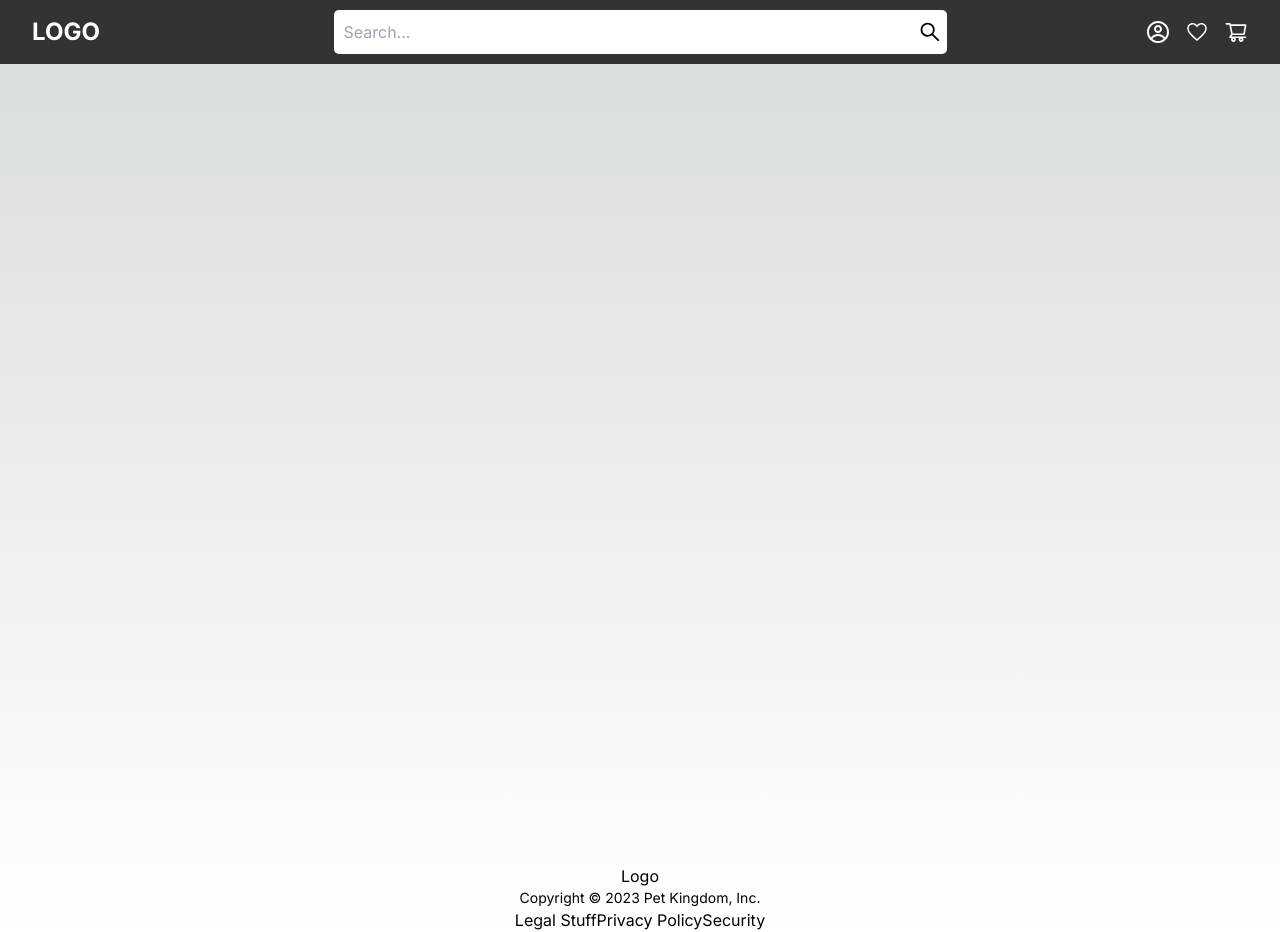
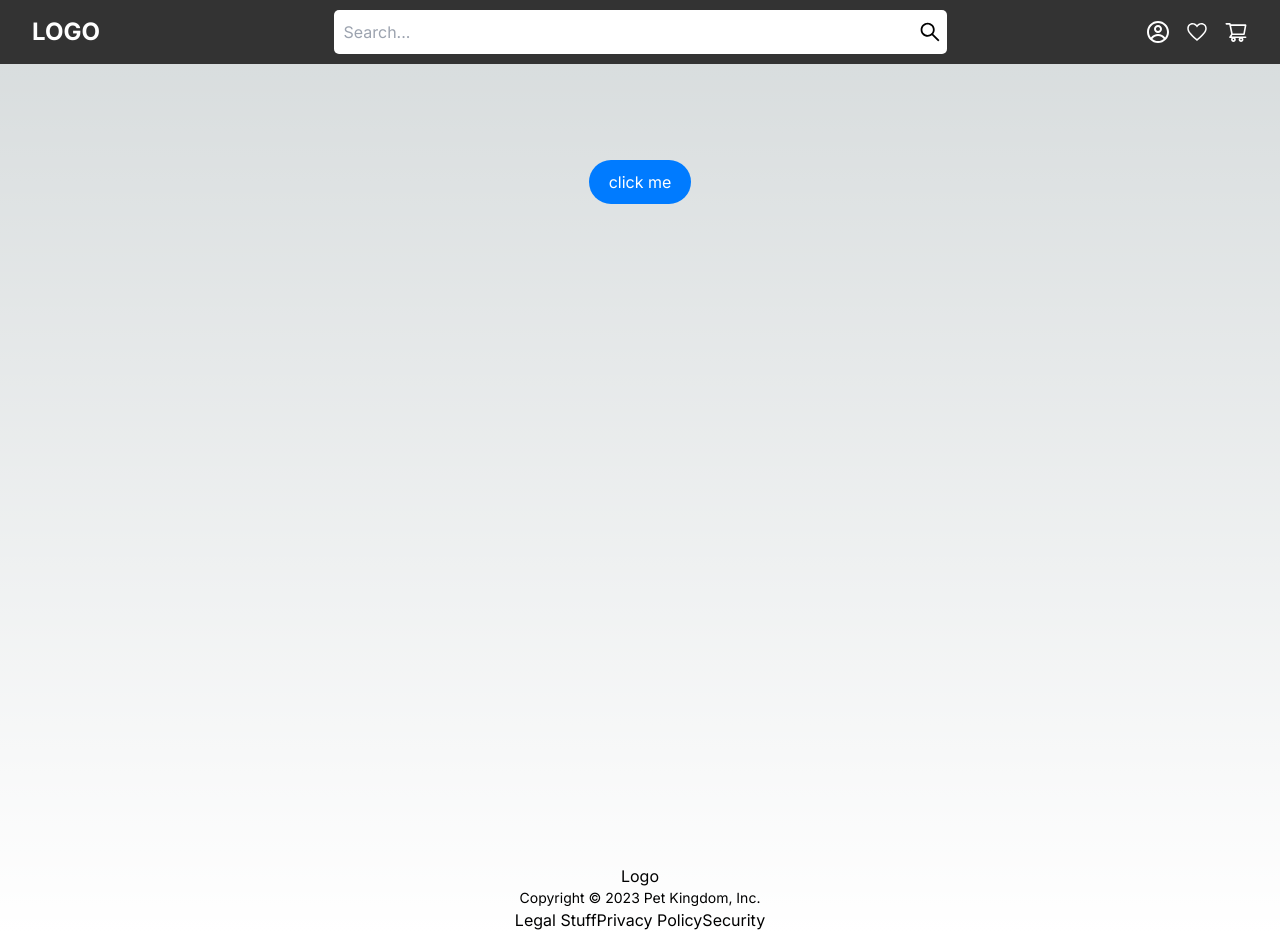
Before and after one commit to SaraDonaldson/pet-kingdom, a Next.js app in the folder pet-kingdom/: page / in a window 1280 px wide. Built offline with nearby package versions, Linux system fonts and the light colour scheme.

Commit message:
Modify custom Button component , add dynamic routing / functional button

```diff
--- /dev/null
+++ b/pet-kingdom/Components/Common/Button/Button.module.css
@@ -0,0 +1,19 @@
+
+
+.button {
+    padding: 10px 20px;
+    background-color: #007bff;
+    color: white;
+    text-align: center;
+    cursor: pointer;
+    border: none;
+    border-radius: 24px;
+    text-decoration: none;
+    display: inline-block;
+    font-size: 16px;
+    transition: background-color 0.3s;
+  }
+
+  .button:hover {
+    background-color: #0056b3;
+  }
--- /dev/null
+++ b/pet-kingdom/Components/Common/Button/Button.tsx
@@ -0,0 +1,38 @@
+"use client";
+import React from "react";
+import Link from "next/link";
+import styles from "./Button.module.css";
+
+interface Props {
+  clickFunction: () => void;
+  label: string;
+  link?: string;
+  customClassNames?: string;
+}
+
+const Button: React.FC<Props> = ({
+  clickFunction,
+  label,
+  link,
+  customClassNames,
+}) => {
+  const buttonClass = customClassNames
+    ? `${styles.button} ${customClassNames}`
+    : styles.button;
+
+  if (link) {
+    return (
+      <Link href={link} className={buttonClass}>
+        {label}
+      </Link>
+    );
+  }
+
+  return (
+    <button className={buttonClass} onClick={clickFunction}>
+      {label}
+    </button>
+  );
+};
+
+export default Button;
--- a/pet-kingdom/app/page.tsx
+++ b/pet-kingdom/app/page.tsx
@@ -1,9 +1,11 @@
+'use client';
+import Button from '@/Components/Common/Button/Button'
 import Image from 'next/image'
 
 export default function Home() {
   return (
     <main className="flex min-h-screen flex-col items-center justify-between p-24">
-
+      <Button clickFunction={() =>console.log('clicked')} label={"click me"}/>
     </main>
   )
 }
--- a/pet-kingdom/app/settings/page.tsx
+++ b/pet-kingdom/app/settings/page.tsx
@@ -1,5 +1,5 @@
 
-import Button from '@/components/Common/Button'
+import Button from '@/Components/Common/Button/Button'
 import { getAllUsers } from '@/lib/getUser'
 import { GetServerSideProps, InferGetServerSidePropsType } from 'next'
 import Image from 'next/image'
```
Also changed, not shown: pet-kingdom/Components/Common/Button/index.tsx (deleted, +0 -17 lines).
